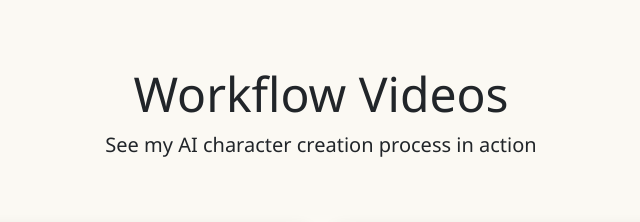
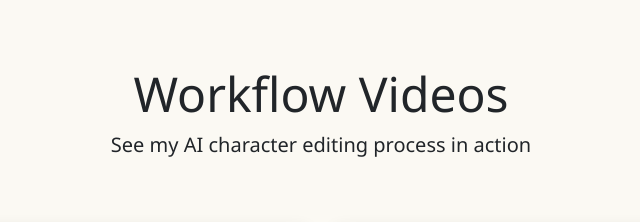
Before and after one commit to lingartist-design/Portfolio_Website, a plain HTML site: page index.html in a window 1280 px wide. Shown: the part 7060-7282 px from the top of the page, 319-959 px from the left. Drawn offline with nearby package versions, Linux system fonts and the light colour scheme.

Commit message:
Update index.html
Corrected descriptions

```diff
--- a/index.html
+++ b/index.html
@@ -420,7 +420,7 @@
             <div class="row">
                 <div class="col-lg-12 text-center mb-5">
                     <h2 class="display-5">Workflow Videos</h2>
-                    <p class="lead">See my AI character creation process in action</p>
+                    <p class="lead">See my AI character editing process in action</p>
                 </div>
             </div>
             <div class="row">
```
